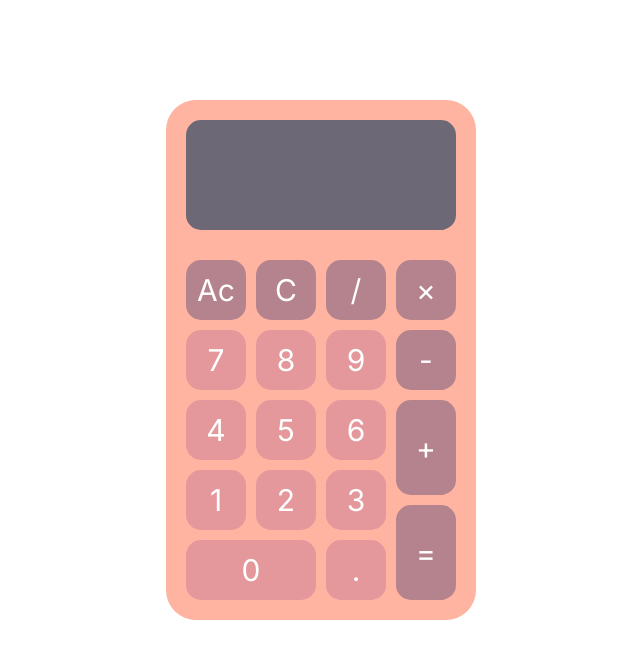
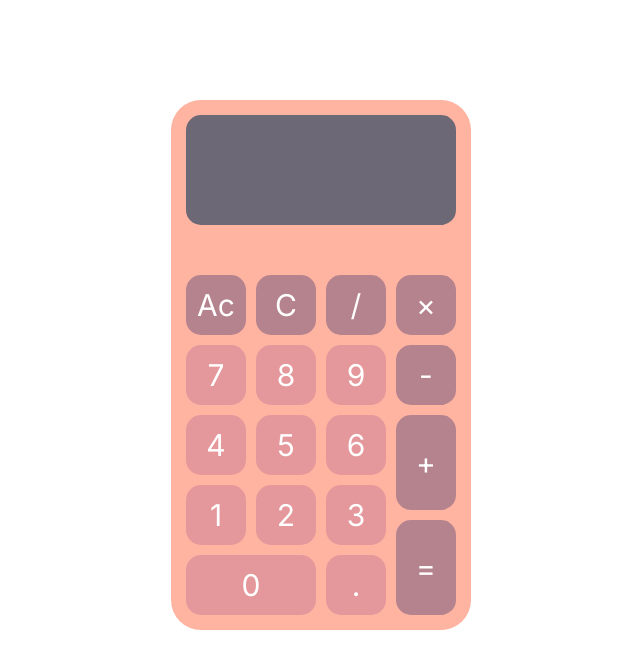
Before and after one commit to ilorele/Calculator, a plain HTML site: page index.html in a window 1280 px wide. Shown: the whole page, without its empty margins (319-959 px from the left). Drawn offline with Linux system fonts and the light colour scheme.

Commit message:
Change CSS button layout to grid

```diff
--- a/index.html
+++ b/index.html
@@ -17,38 +17,30 @@
                 <div class="calculation-display"></div>
                 <div class="result-display"></div>
             </div>
+
             <div class="btns-container">
-                <div class="left-btns-container">
-                    <div class="letf-top-btns-container">
                 <button class="Ac-btn function-btn btn">Ac</button>
                 <button class="C-btn function-btn btn">C</button>
                 <button class="divide operator-btn">/</button>
+                <button class="multiply operator-btn">×</button>
 
                 <button class="seven num-btn">7</button>
                 <button class="eight num-btn">8</button>
                 <button class="nine num-btn">9</button>
+                <button class="substract operator-btn">-</button>
 
                 <button class="four num-btn">4</button>
                 <button class="five num-btn">5</button>
                 <button class="six num-btn">6</button>
+                <button class="add operator-btn">+</button>
 
                 <button class="one num-btn">1</button>
                 <button class="two num-btn">2</button>
                 <button class="three num-btn">3</button>
-                    </div>
+                <button class="result function-btn result-btn">=</button>
 
-                    <div class="letf-bottom-btns-container">
                 <button class="zero num-btn">0</button>
                 <button class="dot-btn btn">.</button>
-                    </div>
-                </div>
-
-                <div class="right-btns-container">
-                    <button class="multiply operator-btn">×</button>
-                    <button class="substract operator-btn">-</button>
-                    <button class="add operator-btn">+</button>
-                    <button class="result function-btn result-btn">=</button>
-                </div>
             </div>
         </div>
 
--- a/style.css
+++ b/style.css
@@ -5,23 +5,25 @@
 }
 
 :root {
-    --single-button-width: 60px;
-    --buttons-gap: 10px;
-    ---display-width: calc(4 * var(--single-button-width) + 3 * var(--buttons-gap));
-    --calculator-padding: 20px;
+    --btn-grid-gap: 10px;
+    --btn-grid-track-size: 25px;
+    --btns-container-width: calc(var(--btn-grid-track-size) * 8 + var(--btn-grid-gap) * 7);
+    --btns-container-height: calc(var(--btn-grid-track-size) * 10 + var(--btn-grid-gap) * 9);
+
 }
 
 .content-container {
+    box-sizing: content-box;
     display: flex;
     flex-direction: column;
-    width: calc(var(---display-width) + 2 * var(--calculator-padding));
-    padding: var(--calculator-padding);
-    height: 520px;
+    justify-content: space-between;
+    height: 500px;
     border-radius: 30px;
     background-color: #FFB4A2;
     margin: 100px auto;
-    align-items: center;
-    justify-content: space-between;
+    padding: 15px;
+    width: var(--btns-container-width);
+
 }
 
 .display-container {
@@ -29,7 +31,7 @@
     flex-direction: column;
     justify-content: space-between;
     align-items: end;
-    width: var(---display-width);
+    width: var(--btns-container-width);
     height: 110px;
     padding: 15px;
     border-radius: 15px;
@@ -53,47 +55,29 @@
     text-overflow: ellipsis;
 }
 
-.btns-container,
-.left-btns-container,
-.letf-top-btns-container,
-.letf-bottom-btns-container,
-.right-btns-container {
-    display: flex;
-    flex-wrap: wrap;
-    gap: var(--buttons-gap);
+.btns-container {
+    display: grid;
+    gap: var(--btn-grid-gap);
+    grid-template: repeat(10, var(--btn-grid-track-size)) / repeat(8, var(--btn-grid-track-size));
 }
 
-.btns-container {
-    width: var(---display-width);
-    height: calc(5 * var(--single-button-width) + 4 * var(--buttons-gap));
-
-
-}
-
-.left-btns-container {
-    width: calc(3 * var(--single-button-width) + 2 * var(--buttons-gap));
-}
-
-.right-btns-container {
-    flex-direction: column;
-}
-
-.add,
-.result {
-    height: calc(1.5 * var(--single-button-width) + 0.5 * var(--buttons-gap));
+button {
+    border: none;
+    border-radius: 15px;
+    font-size: 30px;
+    grid-area: span 2 / span 2;
 }
 
 .zero {
-    width: calc(2 * var(--single-button-width) + var(--buttons-gap));
+    grid-column: 1 / span 4;
 }
 
+.add {
+    grid-area: 5 / 7 / span 3 / span 2;
+}
 
-button {
-    width: var(--single-button-width);
-    height: var(--single-button-width);
-    border: none;
-    border-radius: 15px;
-    font-size: 30px;
+.result-btn {
+    grid-area: 8 / 7 / span 3 / span 2;
 }
 
 .num-btn,
```
Lines whose indentation alone changed are shown as unchanged.
